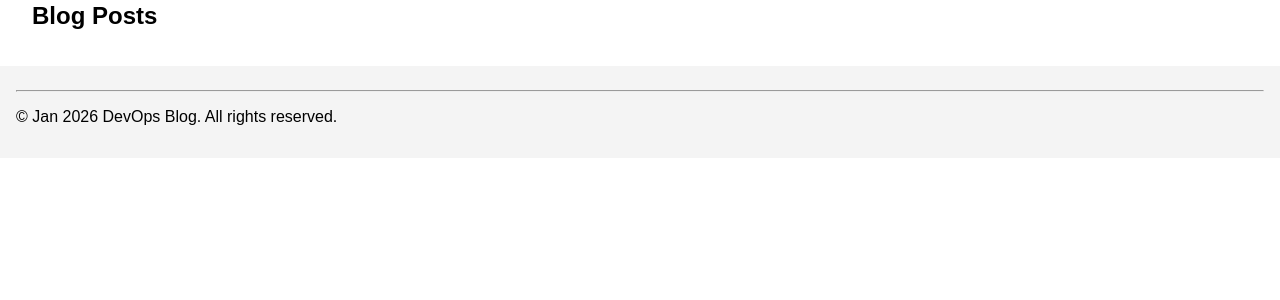
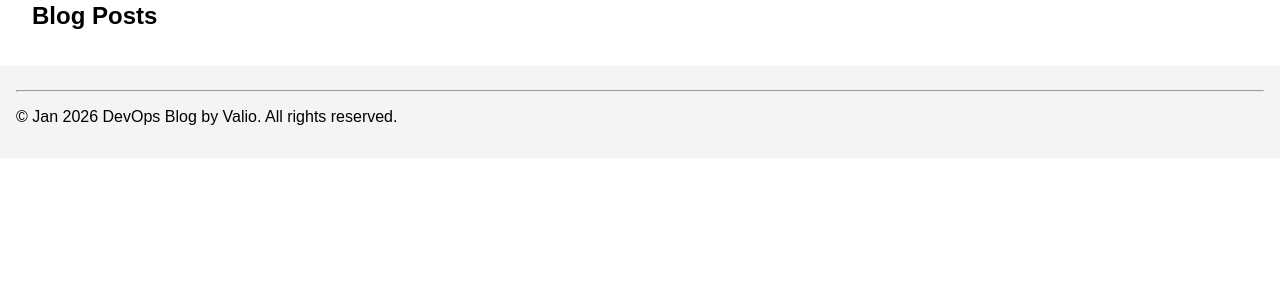
Before and after one commit to pitkapatka123/devopsblog-application, a Flask app: page /posts in a window 1280 px wide. Shown: the part 139-439 px from the top of the page. Run offline with Flask 3, Linux system fonts and the light colour scheme; data that the repository does not hold is empty; parts of the project's set-up code (start-up, migrations or seed data) failed here and were passed over.

Commit message:
slight change on base.html for testing purposes3

```diff
--- a/templates/base.html
+++ b/templates/base.html
@@ -22,7 +22,7 @@
 
   <footer>
     <hr/>
-    <p>&copy; Jan 2026 DevOps Blog. All rights reserved.</p>
+    <p>&copy; Jan 2026 DevOps Blog by Valio. All rights reserved.</p>
   </footer>
 </body>
 </html>
```
